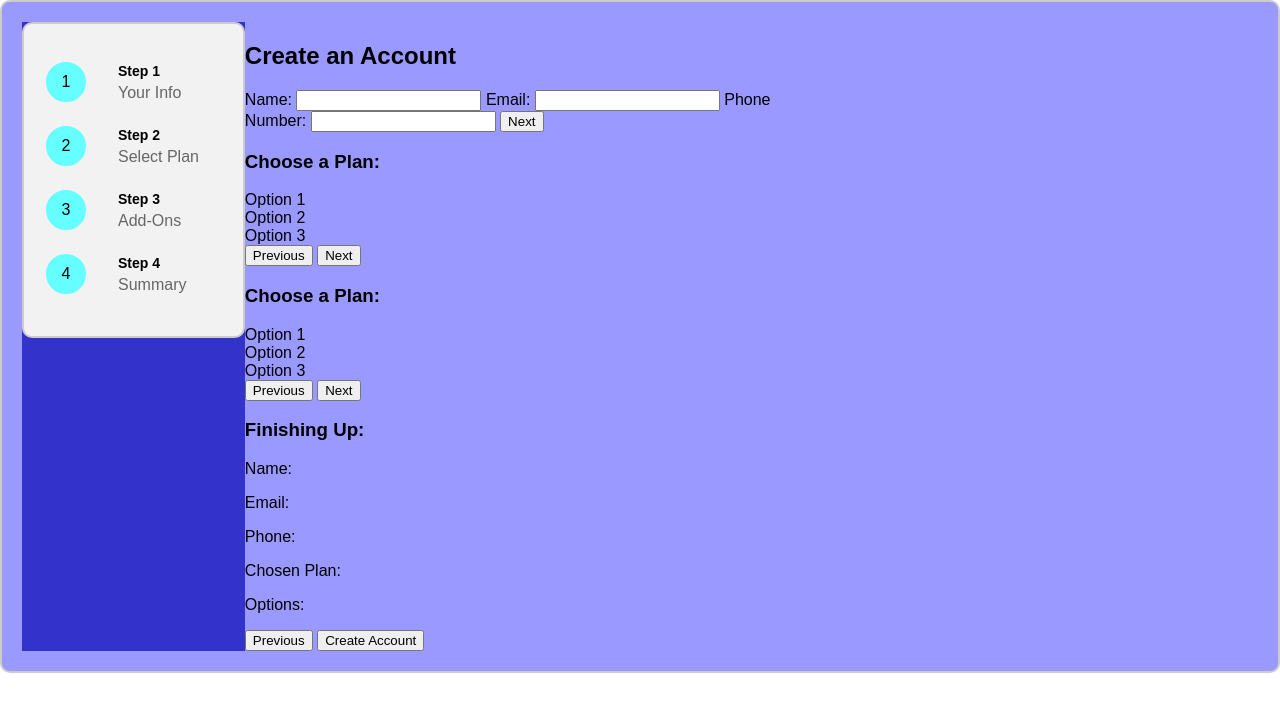
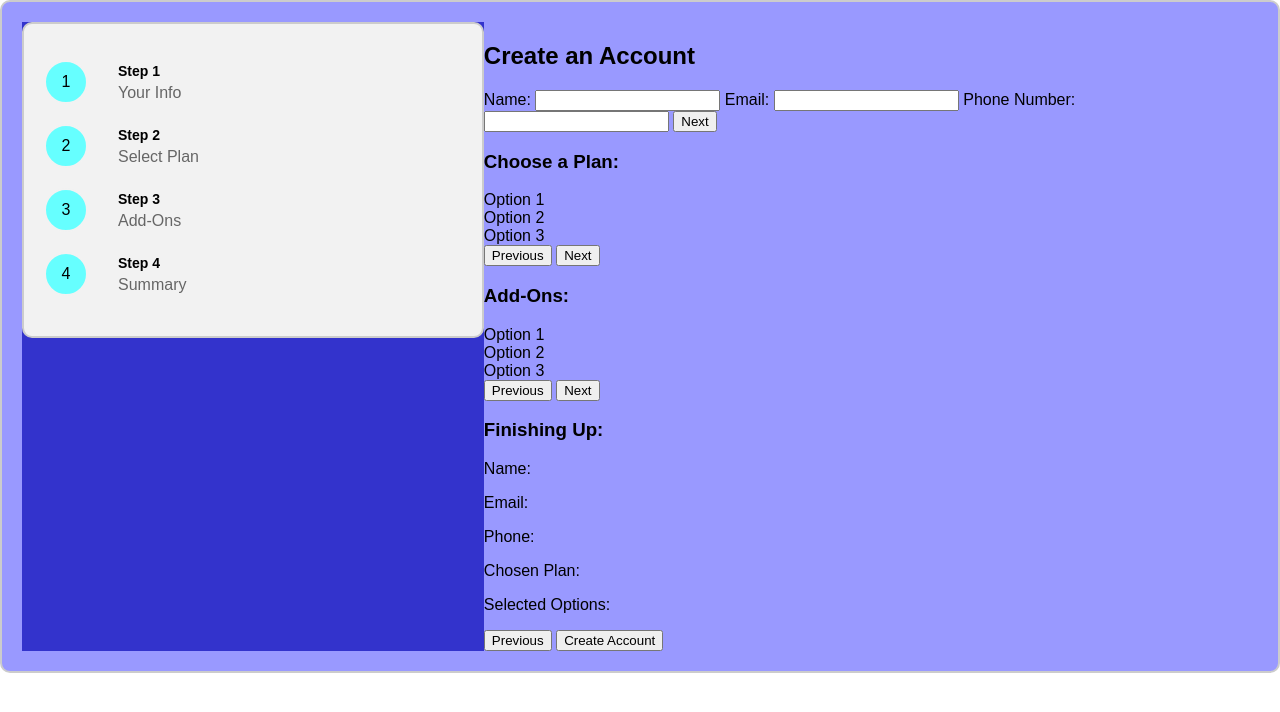
Before and after one commit to Advokatten/osero, a website: page index.html in a window 1280 px wide. Drawn offline with Linux system fonts and the light colour scheme.

Commit message:
Changed some HTML

```diff
--- a/index.html
+++ b/index.html
@@ -9,7 +9,6 @@
 <body>
   <section class="menu-section">
     <div class="outer-container">
-        <div class="menu-container">
       <div class="menu-left">
         <div class="left-box">
           <ol>
@@ -76,7 +75,7 @@
             <input type="button" onclick="nextStep()" value="Next" />
           </div>
           <div class="step" id="step3">
-                <h3>Choose a Plan:</h3>
+            <h3>Add-Ons:</h3>
             <div class="options">
               <div class="option" onclick="selectOption(this)">
                 Option 1
@@ -97,14 +96,13 @@
             <p>Email: <span id="summaryEmail"></span></p>
             <p>Phone: <span id="summaryPhone"></span></p>
             <p>Chosen Plan: <span id="summaryPlan"></span></p>
-                <p>Options: <span id="summaryOptions"></span></p>
+            <p>Selected Options: <span id="summaryOptions"></span></p>
             <input type="button" onclick="prevStep()" value="Previous" />
             <input type="submit" value="Create Account" />
           </div>
         </form>
       </div>
     </div>
-    </div>
   </section>
   <script src="script.js"></script>
 </body>
```
Lines whose indentation alone changed are shown as unchanged.
